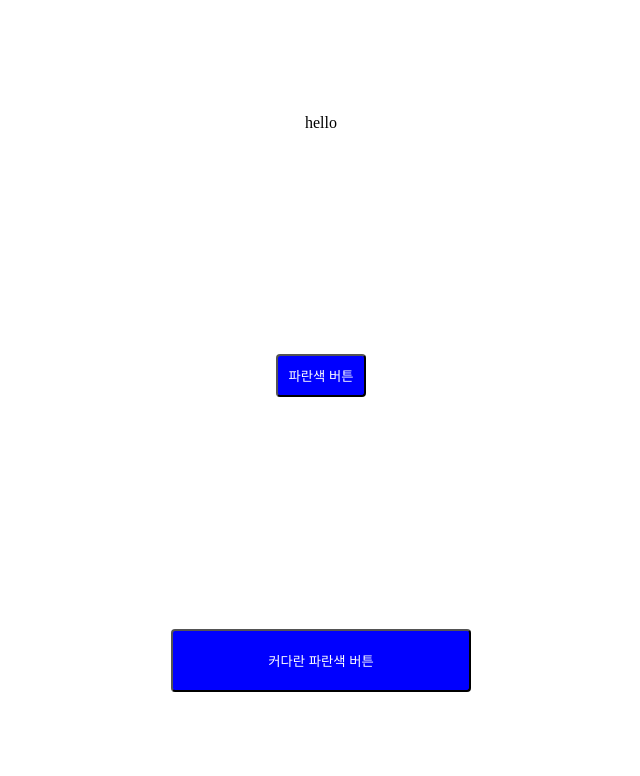
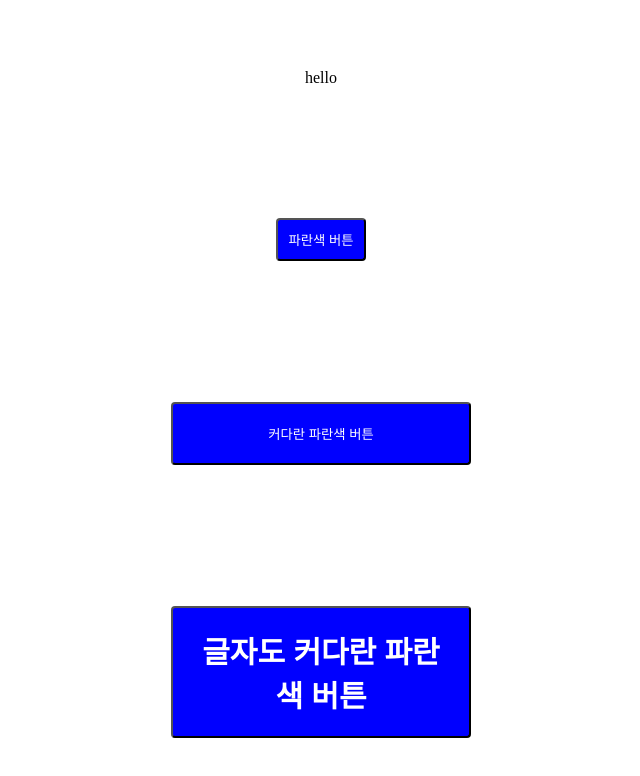
Before and after one commit to bong-suk/24.11.21--practice, a React (Vite) app: page / in a window 1280 px wide. Shown: the top 776 px of the page, without its empty margins (327-967 px from the left). Built offline with nearby package versions, Linux system fonts and the light colour scheme.

Commit message:
재사용한 컴포넌트를 한번 더 재사용

```diff
--- a/src/App.jsx
+++ b/src/App.jsx
@@ -20,6 +20,11 @@ const Container = styled.div`
   place-items: center;
 `;
 
+const BigTextBigBlueButton = styled(BigBlueButton)`
+  font-size: 30px;
+  font-weight: 900;
+`;
+
 function App() {
   return (
     <>
@@ -27,6 +32,7 @@ function App() {
         <div>hello</div>
         <BlueButton>파란색 버튼</BlueButton>
         <BigBlueButton>커다란 파란색 버튼</BigBlueButton>
+        <BigTextBigBlueButton>글자도 커다란 파란색 버튼</BigTextBigBlueButton>
       </Container>
     </>
   );
```
